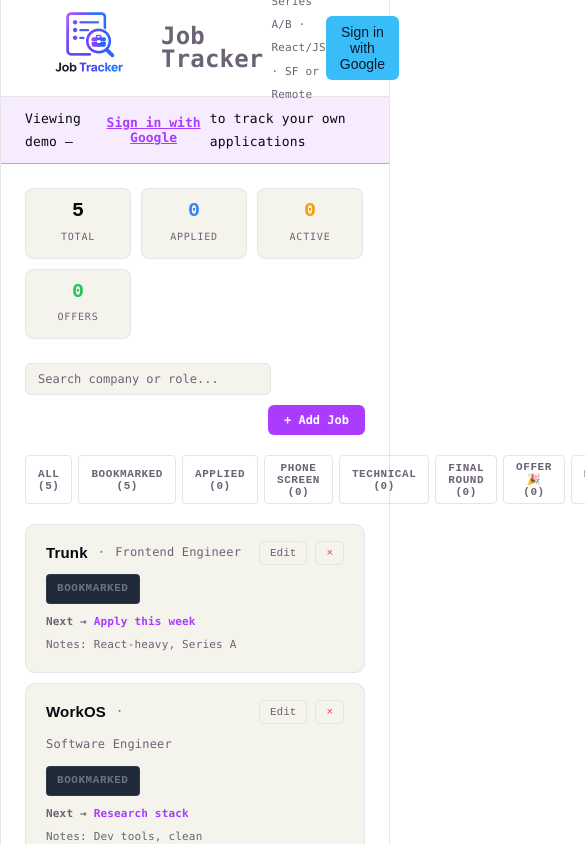
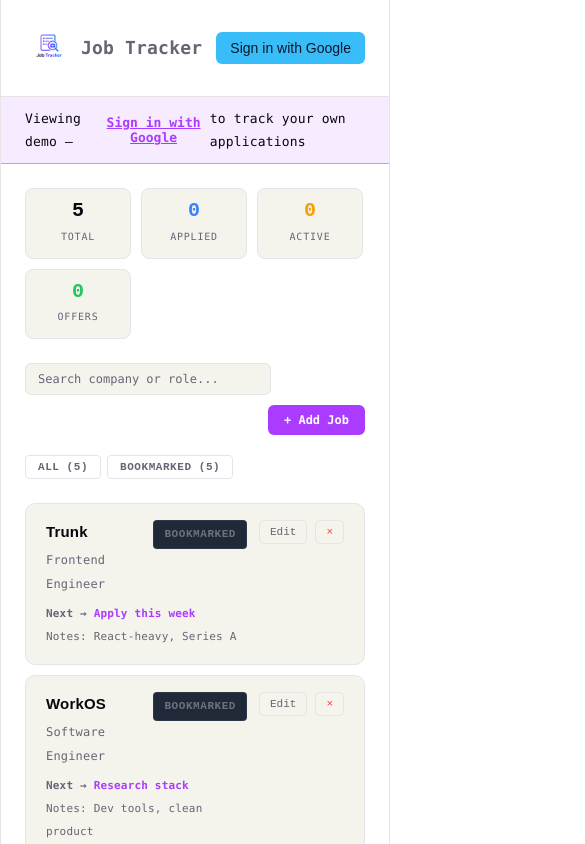
Before and after one commit to SalasC2/job-tracker, a React (Vite) app: page / in a window 390 px wide. Both pictures are taken after a click on the button "View demo". Shown: the top 844 px of the page, 585 px wide, since content can reach past the window. Built offline with nearby package versions, Linux system fonts and the light colour scheme; no server answers.

Commit message:
fix styling for mobile

```diff
--- a/src/components/features/FilterTabs/FilterTabs.css
+++ b/src/components/features/FilterTabs/FilterTabs.css
@@ -2,7 +2,9 @@
   display: flex;
   gap: 6px;
   margin-bottom: 20px;
-  flex-wrap: "wrap";
+  flex-wrap: "nowrap";
+  overflow-x: auto;
+  padding-bottom: 4px;
 }
 
 .filter-tab {
@@ -24,3 +26,9 @@
   border-color: var(--accent-border);
   color: var(--text-h);
 }
+
+@media (max-width: 640px) {
+  .filter-tab-empty {
+    display: none;
+  }
+}
--- a/src/components/features/FilterTabs/FilterTabs.tsx
+++ b/src/components/features/FilterTabs/FilterTabs.tsx
@@ -24,7 +24,7 @@
           <button
             key={s}
             onClick={() => setFilter(s)}
-            className={`filter-tab ${active ? "active" : ""}`}
+            className={`filter-tab ${count === 0 ? "filter-tab-empty" : ""} ${active ? "active" : ""}`}
             style={
               active
                 ? {
--- a/src/components/features/JobCard/JobCard.css
+++ b/src/components/features/JobCard/JobCard.css
@@ -12,11 +12,11 @@
 .job-notes {
   font-size: 11px;
   color: var(--text);
-  max-width: 400px;
   overflow: hidden;
   display: -webkit-box;
   -webkit-line-clamp: 2;
   -webkit-box-orient: vertical;
+  line-clamp: 2;
 }
 
 .job-card:hover {
@@ -25,10 +25,19 @@
 
 .job-card-header {
   display: flex;
-  align-items: center;
+  align-items: flex-start;
   gap: 10px;
   margin-bottom: 6px;
+  flex-wrap: nowrap;
+}
+
+.job-card-title {
+  display: flex;
+  align-items: baseline;
   flex-wrap: wrap;
+  gap: 6px;
+  flex: 1;
+  min-width: 0;
 }
 
 .job-company {
@@ -36,11 +45,6 @@
   font-weight: 700;
   color: var(--text-h);
   font-family: "Syne", sans-serif;
-}
-
-.job-separator {
-  font-size: 12px;
-  color: var(--text);
 }
 
 .job-role {
--- a/src/components/features/JobCard/JobCard.tsx
+++ b/src/components/features/JobCard/JobCard.tsx
@@ -13,9 +13,10 @@
     <div className="job-card">
       <div>
         <div className="job-card-header">
-          <span className="job-company">{job.company}</span>
-          <span className="job-separator">·</span>
-          <span className="job-role">{job.role}</span>
+          <div className="job-card-title">
+            <span className="job-company">{job.company}</span>
+            <span className="job-role">{job.role}</span>
+          </div>
           <StatusBadge status={job.status} />
         </div>
 
@@ -75,73 +76,6 @@
           ×
         </button>
       </div>
-
-
-
-      {/* old way below */}
-
-
-      {/* <div className="job-meta">
-          {job.prepUrl && (
-            <div className="job-prep-link">
-              <span className="job-meta-label">Prep Work: </span>
-              <a
-                href={job.prepUrl}
-                target="_blank"
-                rel="noreferrer"
-                className="job-link job-prep-link"
-              >
-                Open Doc ↗
-              </a>
-            </div>
-          )}
-          {job.nextAction && (
-            <div className="job-meta">
-              <span className="job-meta-label">Next → </span>
-              <span className="job-meta-value">{job.nextAction}</span>
-            </div>
-          )}
-          {job.dateApplied && (
-            <div className="job-meta">
-              <span className="job-meta-label">Applied: </span>
-              <span>{job.dateApplied}</span>
-            </div>
-          )}
-          <div className="job-card-notes">
-            {job.notes && (
-              <div className="job-notes">{job.notes}</div>
-            )}
-          </div>
-        </div>
-
-
-      </div>
-
-      <div className="job-card-actions">
-        {job.url && (
-          <a
-            href={job.url}
-            target="_blank"
-            rel="noreferrer"
-            className="job-link"
-          >
-            ↗
-          </a>
-        )}
-        <button onClick={() => onEdit(job)} className="job-btn">
-          Edit
-        </button>
-        <button
-          onClick={() => onRemove(job.id)}
-          className="job-btn job-btn-danger"
-        >
-          ×
-        </button>
-      </div> */}
-
-
-
-
     </div>
   );
 }
--- a/src/components/layout/Navbar/Navbar.css
+++ b/src/components/layout/Navbar/Navbar.css
@@ -43,9 +43,9 @@
 }
 
 .navbar-subtitle {
-  font-size: 11px;
-  color: var(--text);
-  font-family: var(--mono);
+    font-size: 11px;
+    color: var(--text);
+    font-family: var(--mono);
 }
 
 p {
@@ -61,3 +61,17 @@
     border-radius: 50%;
     border: 2px solid var(--border);
 }
+
+@media (max-width: 640px) {
+    .navbar-subtitle {
+        display: none;
+    }
+
+    .jobtracker-logo {
+        height: 48px;
+    }
+
+    .navbar-brand {
+        font-size: 18px;
+    }
+}
--- a/src/index.css
+++ b/src/index.css
@@ -66,8 +66,8 @@
 }
 
 #root {
-  width: 1126px;
-  max-width: 100%;
+  width: 100%;
+  max-width: 800px;
   margin: 0 auto;
   text-align: center;
   border-inline: 1px solid var(--border);
```
